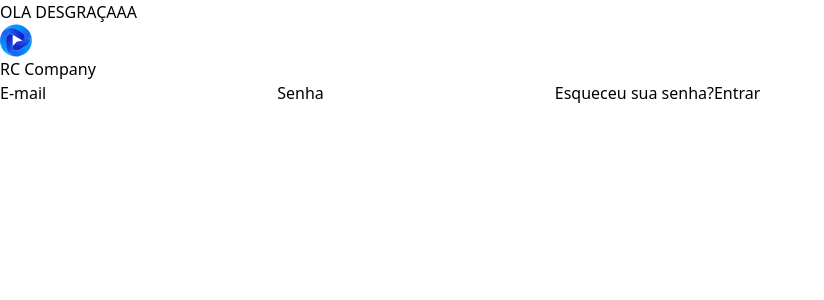
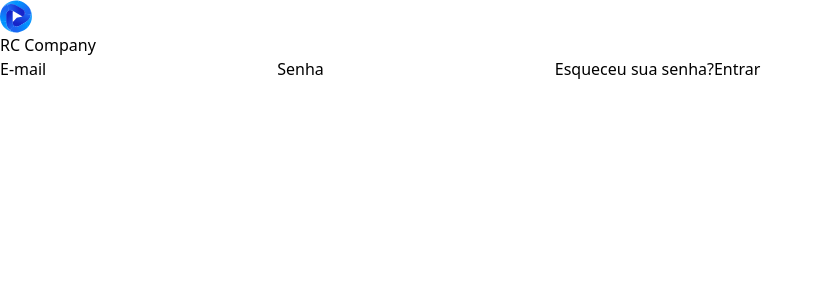
Before and after one commit to guilherme-kunsch/RC-Company, a React (Vite) app: page / in a window 1280 px wide. Shown: the top 300 px of the page, without its empty margins (0-824 px from the left). Built offline with nearby package versions, Linux system fonts and the light colour scheme.

Commit message:
estilizando formulário

```diff
--- a/src/App.jsx
+++ b/src/App.jsx
@@ -1,9 +1,12 @@
 import { RouterProvider } from 'react-router-dom'
 import { router } from './Routes'
+import { Background } from './components/Background'
 
 export function App() {
     return (
-        <RouterProvider router={router} />
-
+        <div>
+            <Background />
+            <RouterProvider router={router} />
+        </div>
     )
 }
--- a/src/components/Login.jsx
+++ b/src/components/Login.jsx
@@ -1,8 +1,9 @@
 import { Logo } from "../components/Logo";
 export function Login() {
   return (
-    <div className="max-w-[25rem] justify-center mx-auto border-2 border-red-700 p-4">
-      <div className="flex justify-center text-white mb-6">
+    <div className="w-[30rem]">
+      <div className="bg-red-700 p-6">
+      <div className="flex justify-center text-white mb-4">
         <Logo />
         <span>RC Company</span>
       </div>
@@ -14,8 +15,9 @@ export function Login() {
         <span>
           <a href="#">Esqueceu sua senha?</a>
         </span>
-        <button>Entrar</button>
+        <button className="bg-black">Entrar</button>
       </form>
+      </div>
     </div>
   );
 }
--- a/src/global.css
+++ b/src/global.css
@@ -1,3 +1,8 @@
 @tailwind base;
 @tailwind components;
 @tailwind utilities;
+
+html, body {
+    width: 100%;
+    height: 100%;
+}
--- a/src/main.jsx
+++ b/src/main.jsx
@@ -8,9 +8,9 @@ import './global.css'
 ReactDOM.createRoot(document.getElementById('root')).render(
   <React.StrictMode>
     <ThemeProvider>
-      <Background>
+        <Background>
           <App />
-      </Background>
+        </Background>
     </ThemeProvider>
   </React.StrictMode>,
 )
--- a/src/pages/Dashboard.jsx
+++ b/src/pages/Dashboard.jsx
@@ -6,7 +6,6 @@ export function Dashboard() {
         <div>
             <Layout />
             <div className='dark:text-white'>Dashboard</div>
-            <p className='bg-white'>Ola mundo</p>
         </div>
     )
 }
--- a/src/pages/LoginInitial.jsx
+++ b/src/pages/LoginInitial.jsx
@@ -1,9 +1,9 @@
+import { Background } from '../components/Background';
 import { Login } from '../components/Login'
 
 export function LoginInitial() {
   return (
-    <div className='dark:bg-gray-800 h-screen mt-10'>
-      <h1>OLA DESGRAÇAAA</h1>
+    <div className='dark:bg-gray-800 flex justify-center items-center flex-col h-screen w-screen gap-5'>
       <Login />
     </div>
   );
```
